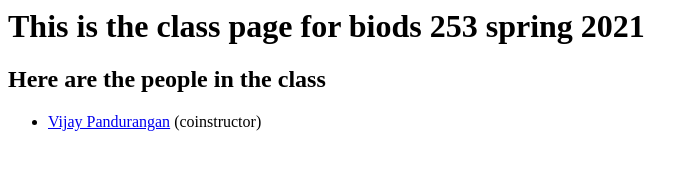
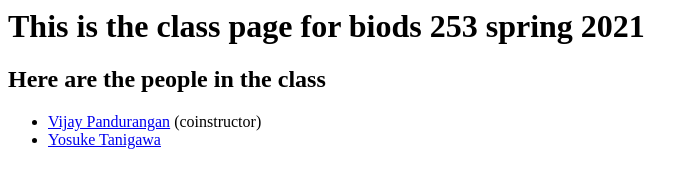
Before and after one commit to vijayp/biods253-spring2021, a plain HTML site: page index.html in a window 1280 px wide. Shown: the whole page, without its empty margins (0-699 px from the left). Drawn offline with Linux system fonts and the light colour scheme.

```diff
--- a/index.html
+++ b/index.html
@@ -7,6 +7,7 @@
 
 <ul>
 <li><a href="https://www.vijayp.ca/">Vijay Pandurangan</a> (coinstructor) </li>
+<li><a href="https://yosuketanigawa.com/">Yosuke Tanigawa</a></li>
 </ul>
 
 </body>
```
